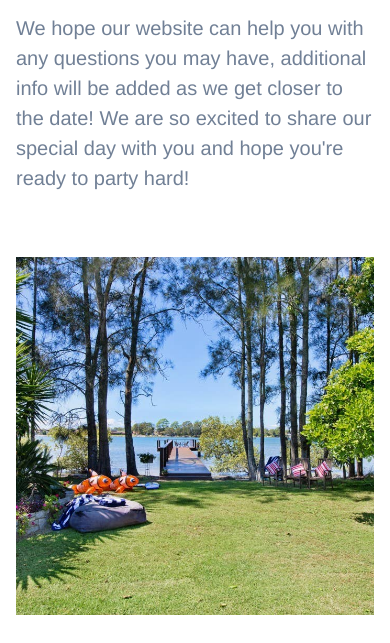
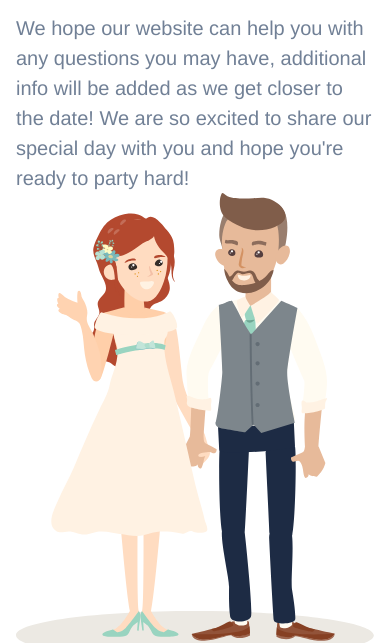
Before and after one commit to lukebennett88/fernandluke.com, a Gatsby site: page / in a window 390 px wide. Shown: the part 229-872 px from the top of the page. Built offline with nearby package versions, Linux system fonts and the light colour scheme; Gatsby itself is replaced by a stand-in of ours.

Commit message:
Fix disappearing SVG

```diff
--- a/src/components/hero.js
+++ b/src/components/hero.js
@@ -21,7 +21,7 @@
         </p>
       </div>
       <div className="relative w-full md:w-1/2">
-        <FernAndLuke className="absolute inset-0 h-full" />
+        <FernAndLuke className="md:absolute md:inset-0 md:h-full" />
       </div>
     </article>
   );
```
